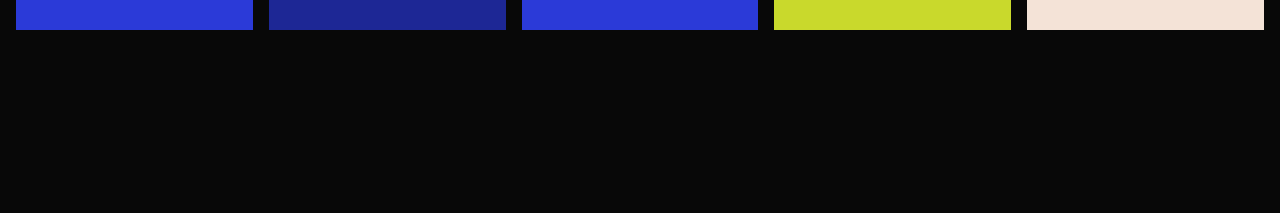
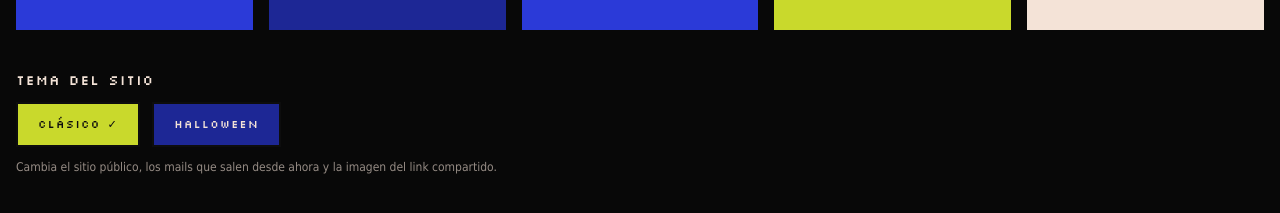
Before and after one commit to juanmanuelrot/culpa-tickets, a Next.js app: page /admin in a window 1280 px wide. Shown: the part 225-438 px from the top of the page. Built offline with nearby package versions, Linux system fonts and the light colour scheme; no server answers; the database is empty.

Commit message:
Let admins switch the site theme from the panel
Co-Authored-By: Claude Fable 5.1 <noreply@anthropic.com>

```diff
--- a/src/app/admin/page.tsx
+++ b/src/app/admin/page.tsx
@@ -2,6 +2,9 @@
 
 import { useEffect, useState } from "react";
 import Link from "next/link";
+import { useRouter } from "next/navigation";
+import { useTheme } from "@/components/theme-provider";
+import { THEMES, THEME_NAMES, type ThemeName } from "@/lib/theme";
 
 interface Stats {
   events: number;
@@ -9,6 +12,77 @@ interface Stats {
   tickets: number;
   paidTickets: number;
   usedTickets: number;
+}
+
+/*
+ * El switch de tema. Cambia el sitio público, los mails y el link compartido,
+ * y también este admin: tras guardar se refresca el árbol para que el root
+ * layout vuelva a leer la DB y la piel cambie al instante.
+ */
+function ThemeSwitch() {
+  const router = useRouter();
+  const current = useTheme().name;
+  const [saving, setSaving] = useState<ThemeName | null>(null);
+  const [error, setError] = useState<string | null>(null);
+
+  async function choose(theme: ThemeName) {
+    if (theme === current || saving) return;
+    setSaving(theme);
+    setError(null);
+    try {
+      const res = await fetch("/api/admin/settings/theme", {
+        method: "PUT",
+        headers: { "Content-Type": "application/json" },
+        body: JSON.stringify({ theme }),
+      });
+      if (!res.ok) {
+        const data = await res.json().catch(() => ({}));
+        throw new Error(data.error || "No se pudo cambiar el tema");
+      }
+      router.refresh();
+    } catch (err) {
+      setError(err instanceof Error ? err.message : "No se pudo cambiar el tema");
+    } finally {
+      setSaving(null);
+    }
+  }
+
+  return (
+    <section className="mt-10">
+      <h2 className="culpa-heading text-sm text-culpa-cream mb-3">
+        Tema del sitio
+      </h2>
+      <div className="flex flex-wrap gap-3">
+        {THEME_NAMES.map((name) => {
+          const active = name === current;
+          return (
+            <button
+              key={name}
+              type="button"
+              onClick={() => choose(name)}
+              disabled={saving !== null}
+              aria-pressed={active}
+              className={`font-pixel text-[0.7rem] uppercase tracking-[0.12em] px-5 py-3 border-2 border-culpa-ink transition-opacity disabled:opacity-60 ${
+                active
+                  ? "bg-culpa-lcd text-culpa-ink"
+                  : "bg-culpa-body-dark text-culpa-cream hover:opacity-80"
+              }`}
+            >
+              {saving === name ? "Guardando..." : THEMES[name].label}
+              {active && saving === null ? " ✓" : ""}
+            </button>
+          );
+        })}
+      </div>
+      <p className="font-ui text-xs text-culpa-cream/60 mt-3">
+        Cambia el sitio público, los mails que salen desde ahora y la imagen
+        del link compartido.
+      </p>
+      {error && (
+        <p className="font-ui text-xs text-culpa-alert mt-2">{error}</p>
+      )}
+    </section>
+  );
 }
 
 export default function AdminDashboard() {
@@ -83,6 +157,8 @@ export default function AdminDashboard() {
           </Link>
         ))}
       </div>
+
+      <ThemeSwitch />
     </div>
   );
 }
--- /dev/null
+++ b/src/app/api/admin/settings/theme/route.ts
@@ -0,0 +1,35 @@
+import { NextRequest, NextResponse } from "next/server";
+import { requireAdmin } from "@/lib/auth";
+import { isThemeName } from "@/lib/theme";
+import { getSiteTheme, setSiteTheme } from "@/lib/theme-store";
+
+export async function GET(request: NextRequest) {
+  const admin = await requireAdmin(request);
+  if (!admin) return NextResponse.json({ error: "Forbidden" }, { status: 403 });
+
+  return NextResponse.json({ theme: await getSiteTheme() });
+}
+
+export async function PUT(request: NextRequest) {
+  const admin = await requireAdmin(request);
+  if (!admin) return NextResponse.json({ error: "Forbidden" }, { status: 403 });
+
+  const body = await request.json().catch(() => null);
+  const theme = body?.theme;
+  if (!isThemeName(theme)) {
+    return NextResponse.json(
+      { error: "theme debe ser 'classic' o 'halloween'" },
+      { status: 400 }
+    );
+  }
+
+  try {
+    await setSiteTheme(theme);
+    return NextResponse.json({ theme });
+  } catch {
+    return NextResponse.json(
+      { error: "Internal server error" },
+      { status: 500 }
+    );
+  }
+}
```
